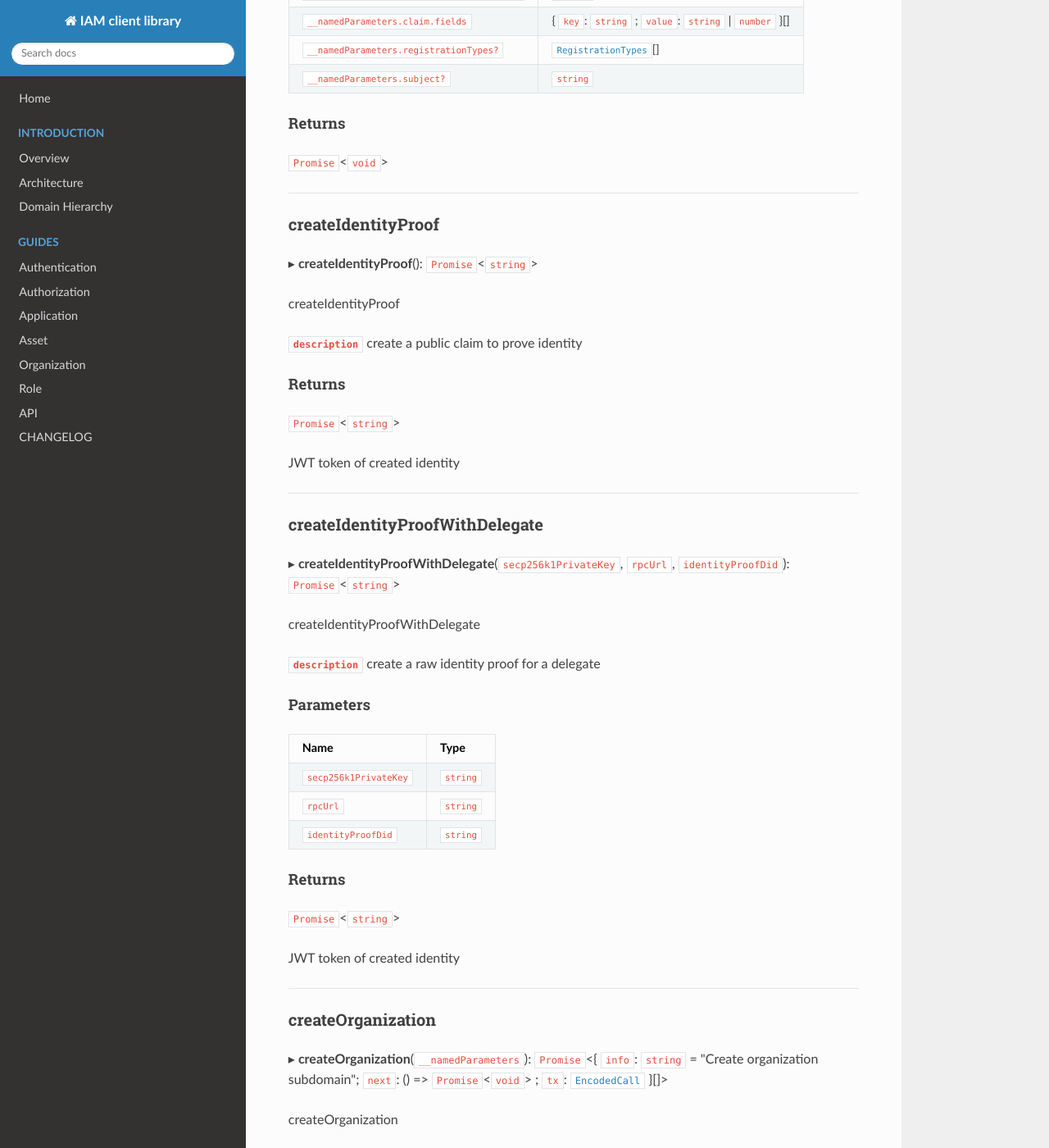
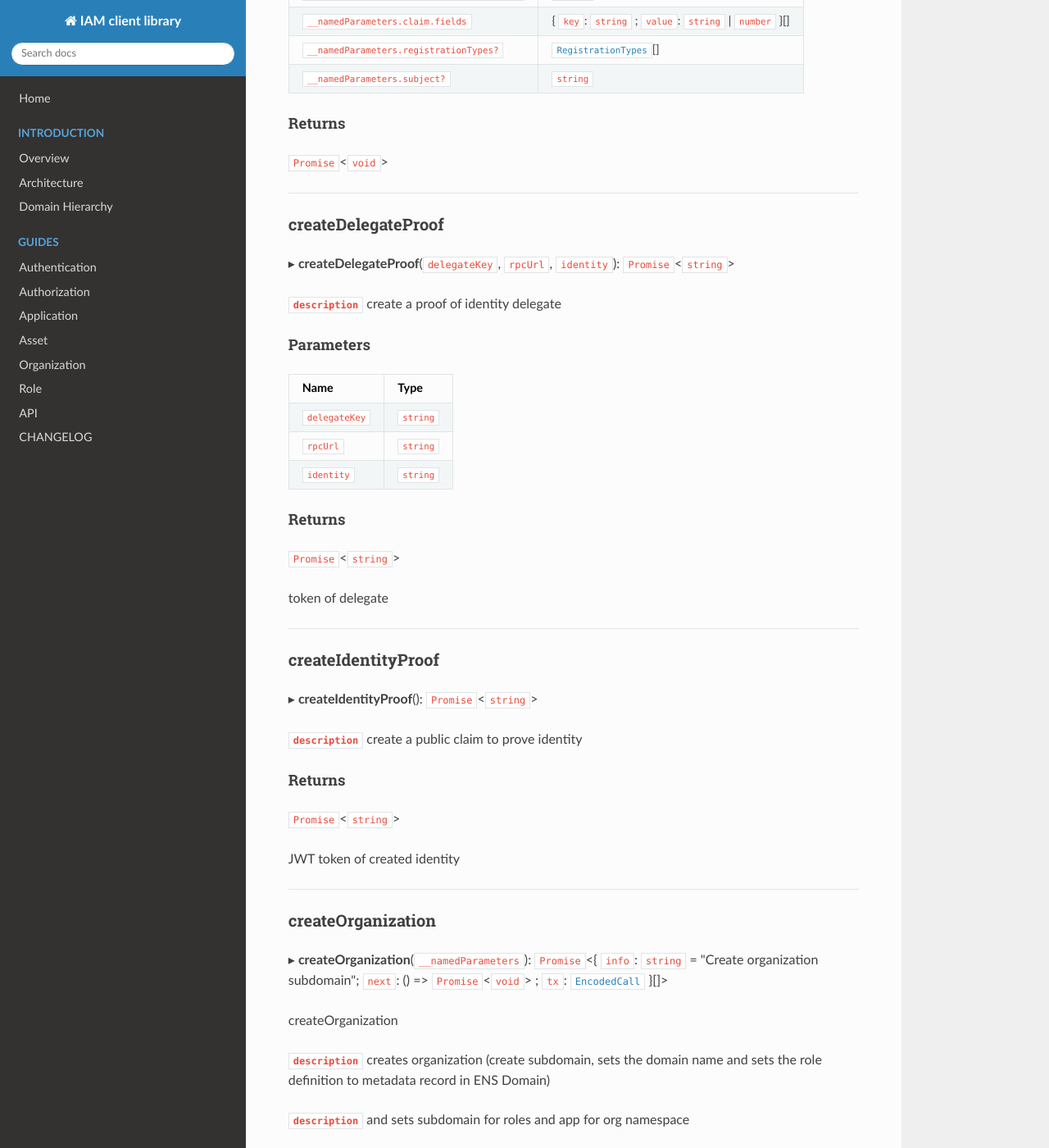
Before and after one commit to energywebfoundation/iam-client-lib, an MkDocs documentation site: the page built from docs/api/classes/iam.IAM.md, in a window 1280 px wide and 1400 px high, scrolled down 8504 px. Shown: the whole window at 82% size. Built offline with MkDocs 1.6.1, drawn with Linux system fonts in a browser that asks for light colours; nearby versions of some CDN libraries; some of the changed text lies outside the part shown.

Commit message:
chores(createIdentity): refactoring code & tests

```diff
--- a/docs/api/classes/iam.IAM.md
+++ b/docs/api/classes/iam.IAM.md
@@ -35,8 +35,8 @@
 - [connectToDIDRegistry](iam.IAM.md#connecttodidregistry)
 - [createApplication](iam.IAM.md#createapplication)
 - [createClaimRequest](iam.IAM.md#createclaimrequest)
+- [createDelegateProof](iam.IAM.md#createdelegateproof)
 - [createIdentityProof](iam.IAM.md#createidentityproof)
-- [createIdentityProofWithDelegate](iam.IAM.md#createidentityproofwithdelegate)
 - [createOrganization](iam.IAM.md#createorganization)
 - [createProofClaim](iam.IAM.md#createproofclaim)
 - [createPublicClaim](iam.IAM.md#createpublicclaim)
@@ -348,37 +348,33 @@
 
 ___
 
-### createIdentityProof
+### createDelegateProof
 
-▸ **createIdentityProof**(): `Promise`<`string`\>
+▸ **createDelegateProof**(`delegateKey`, `rpcUrl`, `identity`): `Promise`<`string`\>
 
-createIdentityProof
+**`description`** create a proof of identity delegate
 
-**`description`** create a public claim to prove identity
+#### Parameters
+
+| Name | Type |
+| :------ | :------ |
+| `delegateKey` | `string` |
+| `rpcUrl` | `string` |
+| `identity` | `string` |
 
 #### Returns
 
 `Promise`<`string`\>
 
-JWT token of created identity
+token of delegate
 
 ___
 
-### createIdentityProofWithDelegate
+### createIdentityProof
 
-▸ **createIdentityProofWithDelegate**(`secp256k1PrivateKey`, `rpcUrl`, `identityProofDid`): `Promise`<`string`\>
+▸ **createIdentityProof**(): `Promise`<`string`\>
 
-createIdentityProofWithDelegate
-
-**`description`** create a raw identity proof for a delegate
-
-#### Parameters
-
-| Name | Type |
-| :------ | :------ |
-| `secp256k1PrivateKey` | `string` |
-| `rpcUrl` | `string` |
-| `identityProofDid` | `string` |
+**`description`** create a public claim to prove identity
 
 #### Returns
 
--- a/package.json
+++ b/package.json
@@ -76,6 +76,7 @@
         "eth-ens-namehash": "^2.0.8",
         "ethers": "^5.4.4",
         "js-sha3": "^0.8.0",
+        "jsonwebtoken": "^8.5.1",
         "lodash.difference": "^4.5.0",
         "nats.ws": "^1.3.0",
         "qs": "^6.9.4",
```
Also changed, not shown: docs/api/classes/GnosisIam.GnosisIam-1.md (+27 -31 lines), 6 other files.
